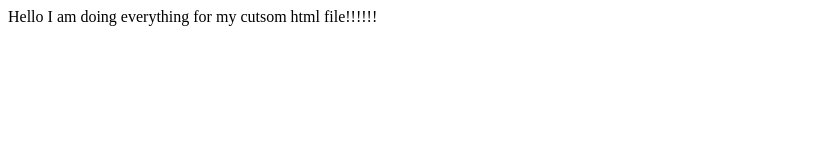
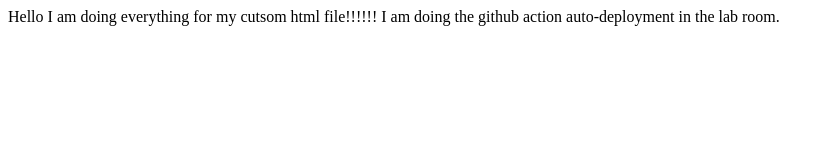
Before and after one commit to aye-nyeinSan/auto-depployment-lab, a plain HTML site: page index.html in a window 1280 px wide. Shown: the whole page, without its empty margins (0-834 px from the left). Drawn offline with Linux system fonts and the light colour scheme.

Commit message:
updating index.html

```diff
--- a/index.html
+++ b/index.html
@@ -7,5 +7,6 @@
 </head>
 <body>
     Hello I am doing everything for my cutsom html file!!!!!!
+    I am doing the github action auto-deployment in the lab room.
 </body>
 </html>
```
Also changed, not shown: 2 other files.
